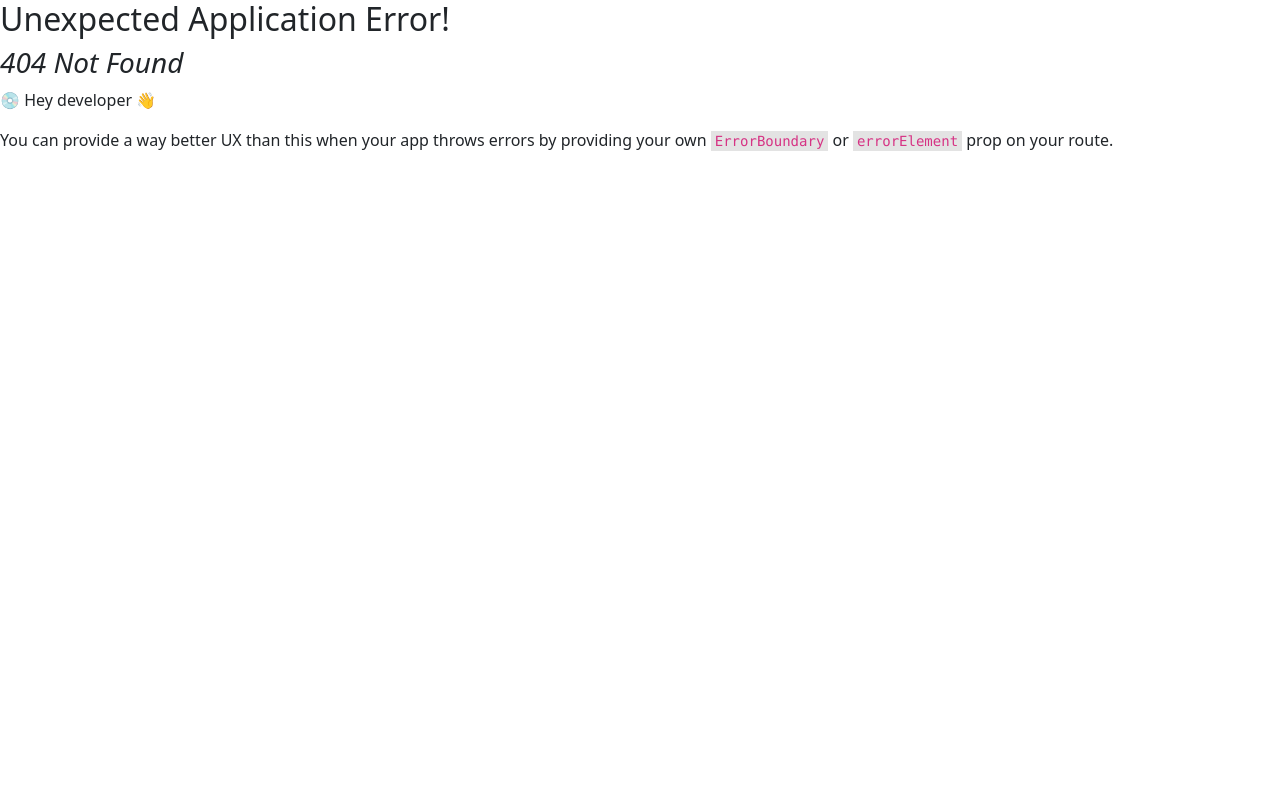
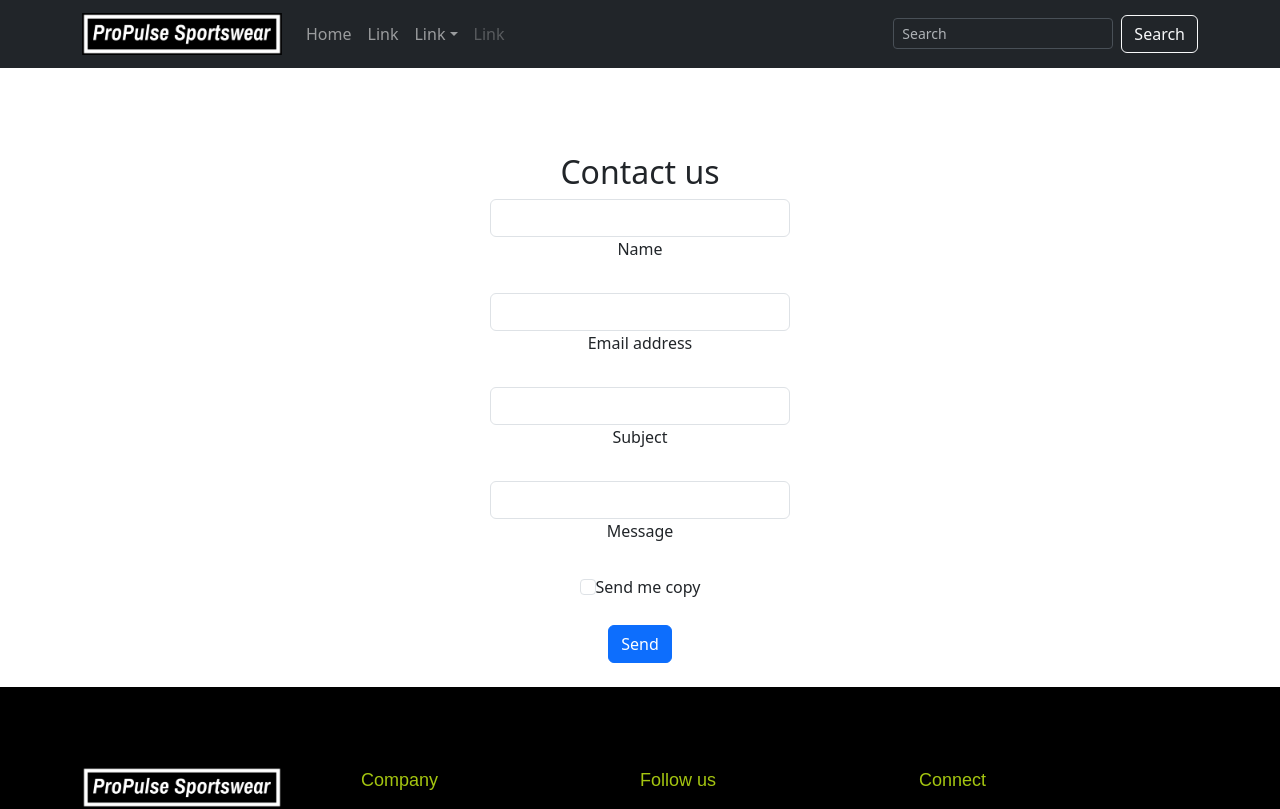
Before and after one commit to JulianaVanier/582-react-propulse, a React (Create React App) app: page /contact in a window 1280 px wide. Before the commit this address had no page. Shown: the top 809 px of the page. Built offline with nearby package versions, Linux system fonts and the light colour scheme.

Commit message:
created contact page and contact component

```diff
--- a/src/App.css
+++ b/src/App.css
@@ -86,6 +86,19 @@ margin: auto;
   padding-top: 120px;
   color: rgb(160, 160, 160);
   font-weight: 100;
+}
+
+.contact-form{
+  padding-top: 85px;
+  /* padding-bottom: 10px; */
+
+}
+
+.container-contact{
+  display: flex;
+  justify-content: center;
+  align-items: center;
+  flex-direction: column;
 }
 
 .banner_small {
@@ -202,6 +215,25 @@ footer img {
   pointer-events: none;
 }
 
+@media (max-width: 768px) {
+
+  .banner_top h1 {
+
+    font-size: 3rem;
+
+}
+span {
+
+  font-size: 3rem;
+
+}
+
+  }
+  @media (min-width: 992px) {
+
+  }
+
+
 @media (prefers-reduced-motion: no-preference) {
   .App-logo {
     animation: App-logo-spin infinite 20s linear;
--- /dev/null
+++ b/src/components/ContactForm.js
@@ -0,0 +1,37 @@
+import React from 'react';
+import { MDBInput, MDBCheckbox, MDBBtn, MDBValidation, MDBValidationItem } from 'mdb-react-ui-kit';
+import { Container } from 'react-bootstrap';
+
+export default function App() {
+  return (
+    <Container className='container-contact'>
+    <MDBValidation noValidate id='form' className='text-center contact-form' style={{ width: '100%', maxWidth: '300px' }}>
+      <h2>Contact us</h2>
+
+      <MDBValidationItem invalid feedback='Please provide your name.'>
+        <MDBInput label='Name' v-model='name' wrapperClass='mb-4' required />
+      </MDBValidationItem>
+
+      <MDBValidationItem invalid feedback='Please provide your email.'>
+        <MDBInput type='email' label='Email address' v-model='email' wrapperClass='mb-4' required />
+      </MDBValidationItem>
+
+      <MDBValidationItem invalid feedback='Please provide mail subject.'>
+        <MDBInput label='Subject' v-model='subject' wrapperClass='mb-4' required />
+      </MDBValidationItem>
+
+      <MDBValidationItem invalid feedback='Please provide a message text.'>
+        <MDBInput type='textarea' label='Message' v-model='message' wrapperClass='mb-4' required />
+      </MDBValidationItem>
+
+      <MDBValidationItem feedback=''>
+        <MDBCheckbox wrapperClass='d-flex justify-content-center' label='Send me copy' />
+      </MDBValidationItem>
+
+      <MDBBtn type='submit' color='primary' block className='my-4'>
+        Send
+      </MDBBtn>
+    </MDBValidation>
+    </Container>
+  );
+}
--- /dev/null
+++ b/src/components/ContactView.js
@@ -0,0 +1,19 @@
+import React from 'react'
+import ContactForm from './ContactForm'
+import { Container } from 'react-bootstrap'
+import Header from './Header'
+import Footer from './Footer'
+
+function ContactView() {
+  return (
+    <>
+            <Header />
+
+    <ContactForm />
+
+    <Footer />
+    </>
+  )
+}
+
+export default ContactView
--- a/src/index.js
+++ b/src/index.js
@@ -11,6 +11,7 @@ import {
   createBrowserRouter,
   RouterProvider,
 } from "react-router-dom";
+import ContactView from './components/ContactView';
 
 
 const store = configureStore({
@@ -28,6 +29,14 @@ const router = createBrowserRouter([
       <App />
     </div>,
   },
+  {
+    path: "/contact",
+    element: (
+      <div>
+        <ContactView />
+      </div>
+    ),
+  },
 
 ]);
 
```
